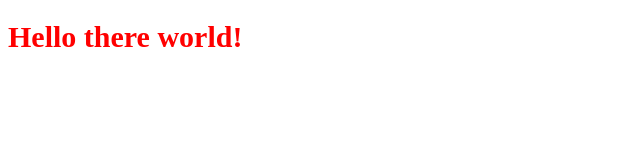
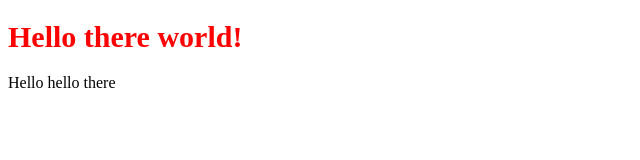
Before and after one commit to amyhawthorne/github-pages-demo, a plain HTML site: page index.html in a window 1280 px wide. Shown: the full height of the page, 0-640 px from the left. Drawn offline with Linux system fonts and the light colour scheme.

Commit message:
updating the text

```diff
--- a/index.html
+++ b/index.html
@@ -6,5 +6,6 @@
 </head>
 <body>
   <h1>Hello there world!</h1>
+  <p>Hello hello there</p>
 </body>
 </html>
```
